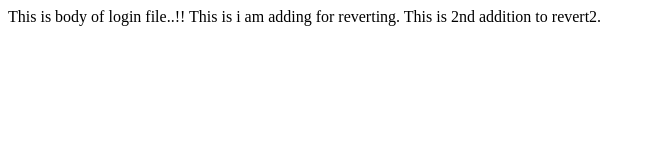
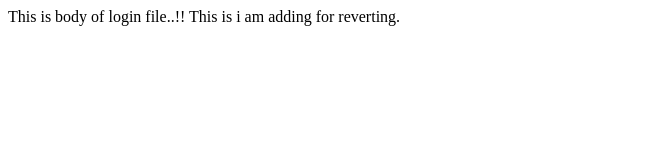
Before and after one commit to patilvivek261/project3, a plain HTML site: page login.html in a window 1280 px wide. Shown: the whole page, without its empty margins (0-655 px from the left). Drawn offline with Linux system fonts and the light colour scheme.

Commit message:
'revertExecutedTorevert1'

```diff
--- a/login.html
+++ b/login.html
@@ -7,8 +7,6 @@
 	This is body of login file..!!
 
 	This is i am adding for reverting.
-
-	This is 2nd addition to revert2.
 </body>
 
 </html>
```
